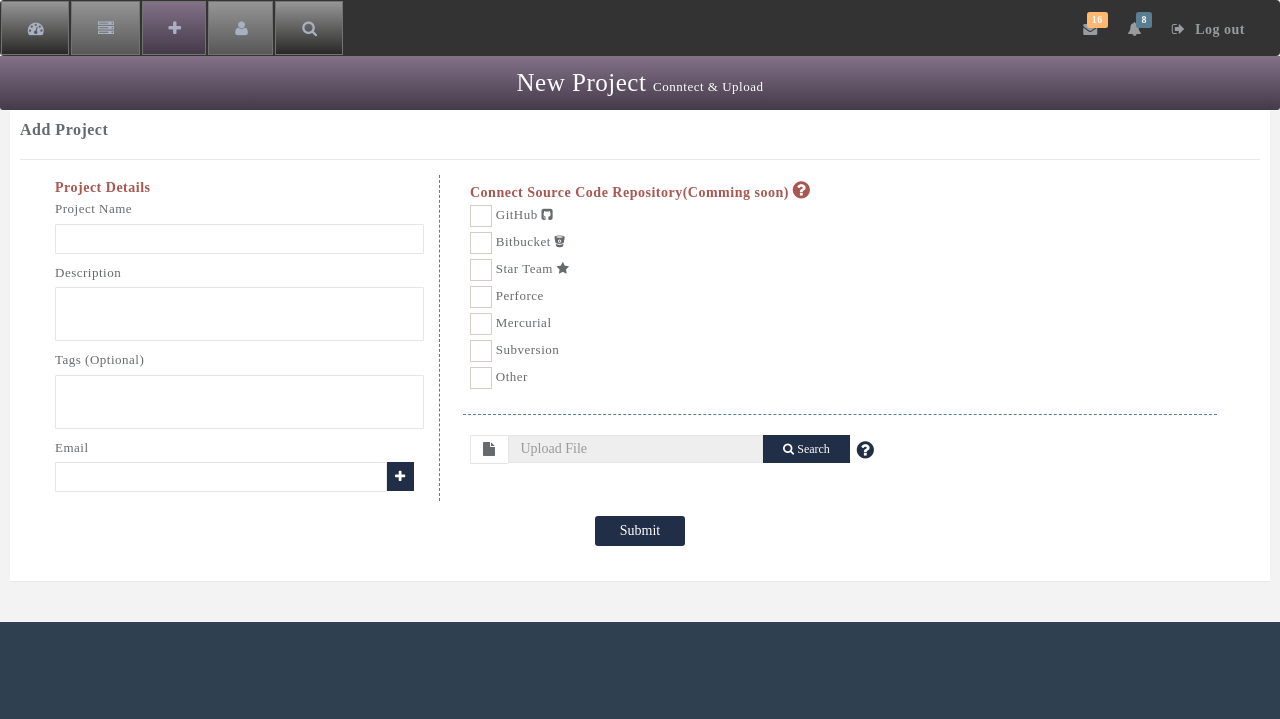
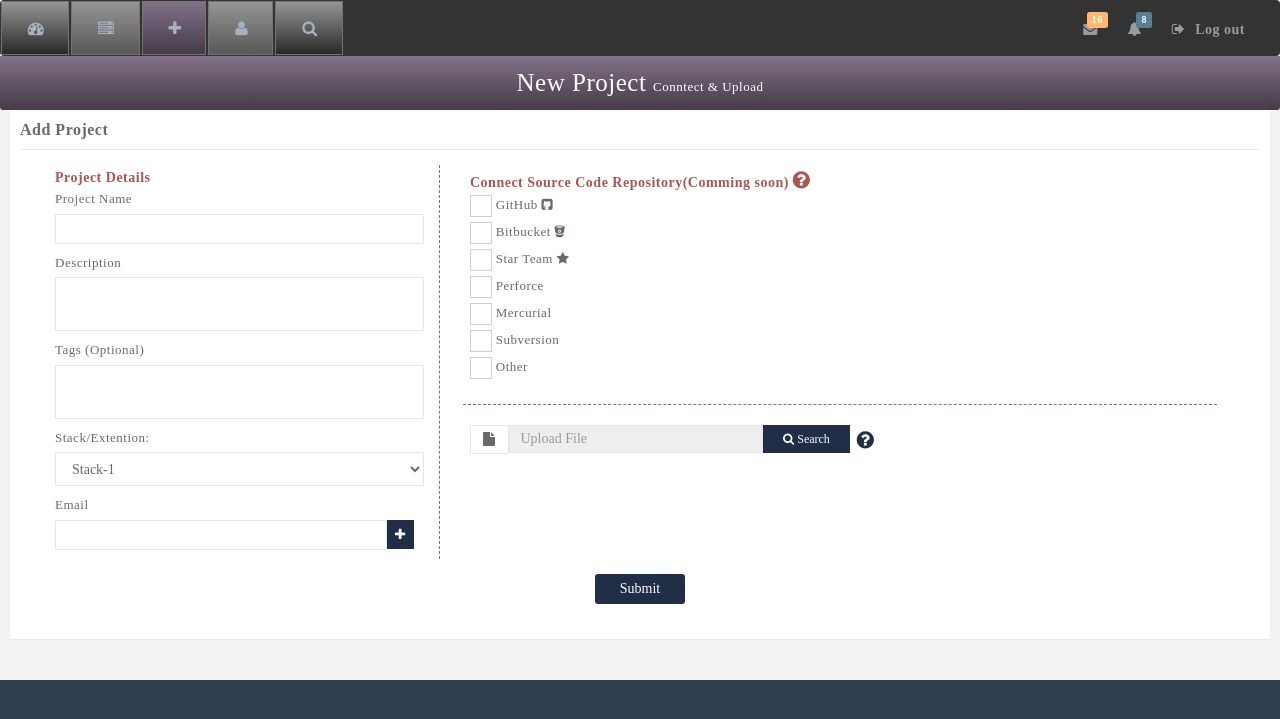
Before and after one commit to devdogmonitors/DevDogMonitors, a PHP site: page /addproject.html in a window 1280 px wide. Shown: the top 719 px of the page. Run offline with PHP 8.4, Linux system fonts and the light colour scheme; some web fonts are replaced.

Commit message:
updated some files

```diff
--- a/addproject.html
+++ b/addproject.html
@@ -1,5 +1,6 @@
 <!DOCTYPE html>
 <html>
+
 <head>
 
     <meta charset="utf-8">
@@ -263,6 +264,15 @@
 										  <textarea class="form-control" rows="2" id="comment"></textarea>
 										</div>
 										<div class="form-group">
+										  <label for="sel1">Stack/Extention:</label>
+										  <select class="form-control" id="sel1">
+											<option>Stack-1</option>
+											<option>Stack-2</option>
+											<option>Stack-3</option>
+											<option>Stack-4</option>
+										  </select>
+										</div>
+										<div class="form-group">
 										<label for="inputsm">Email</label>
 										<div class="icon-addon addon-md">
 											<input type="text" class="form-control input-sm" id="email" style="width:90%;float:left">
--- a/css/custom.css
+++ b/css/custom.css
@@ -119,7 +119,7 @@
 .custom-btn:hover, .custom-btn:focus, .custom-btn:active, .custom-btn:visited {color:#fff;}
 
 /* Add Project CSS */
-.addproject{margin-top:10px; overflow:hidden;}
+.addproject{margin-top:0px; overflow:hidden;}
 .addproject .ibox-content {overflow:hidden; position:relative; padding-bottom:10px;}
 .addproject .ibox-title {background-color:#2dc3e8; color:#fff; padding:6px 10px;}
 .addproject .ibox-title h5 {margin:0px;}
```
